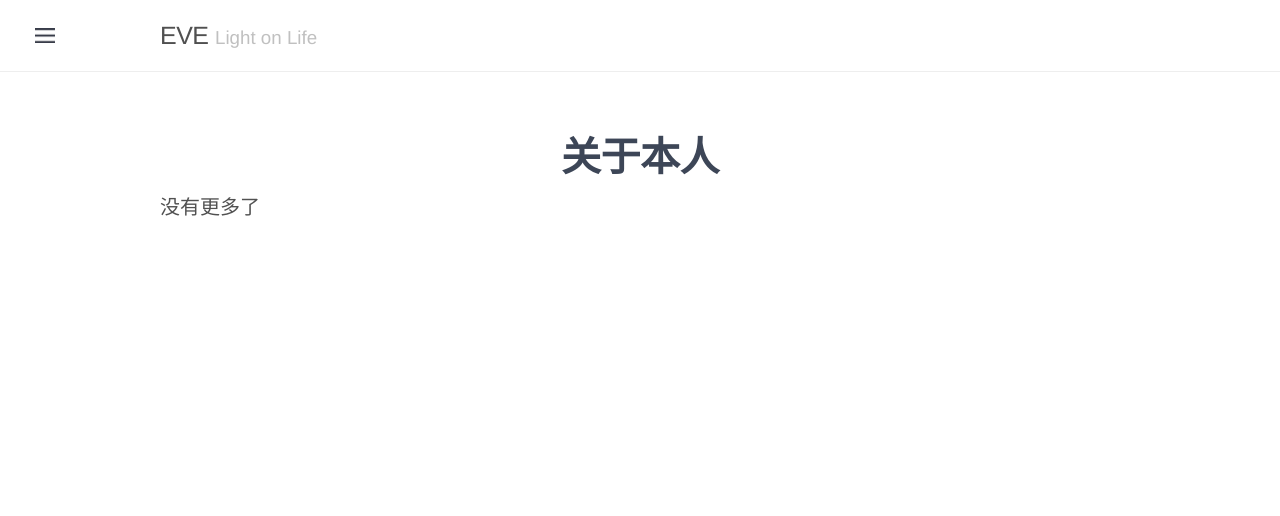
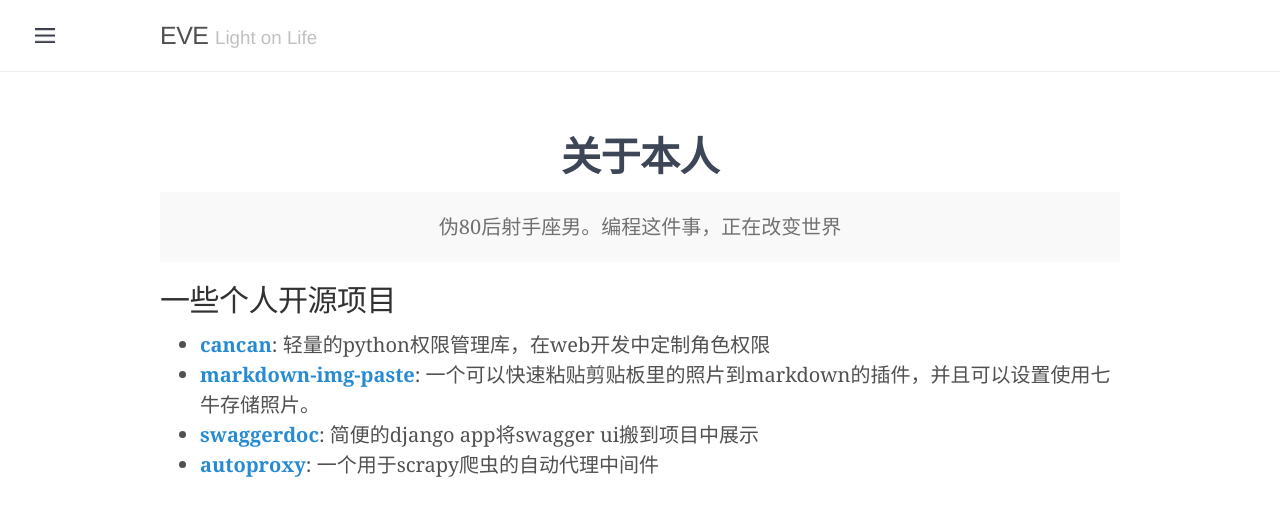
Before and after one commit to cocoakekeyu/cocoakekeyu.github.io, a Jekyll site: the page built from about.md, in a window 1280 px wide. Shown: the top 516 px of the page. Built offline with Jekyll 4.4.1, drawn with Linux system fonts in a browser that asks for light colours; nearby versions of some CDN libraries; Markdown is read by kramdown in place of the engine named in the settings.

Commit message:
Refine about

```diff
--- a/about.md
+++ b/about.md
@@ -1,7 +1,14 @@
 ---
-layout: default
-title: About
+layout: page
+title: 关于本人
 ---
-<div class="page">
-    <h1 class="page-title"> 关于本人</h1>
-    <p>没有更多了</p>
+
+<p class="message" align="center">伪80后射手座男。编程这件事，正在改变世界</p>
+
+
+## 一些个人开源项目
+
+- [**cancan**](https://github.com/cocoakekeyu/cancan): 轻量的python权限管理库，在web开发中定制角色权限
+- [**markdown-img-paste**](https://github.com/cocoakekeyu/markdown-img-paste): 一个可以快速粘贴剪贴板里的照片到markdown的插件，并且可以设置使用七牛存储照片。
+- [**swaggerdoc**](https://github.com/cocoakekeyu/swaggerdoc): 简便的django app将swagger ui搬到项目中展示
+- [**autoproxy**](https://github.com/cocoakekeyu/autoproxy): 一个用于scrapy爬虫的自动代理中间件
```
